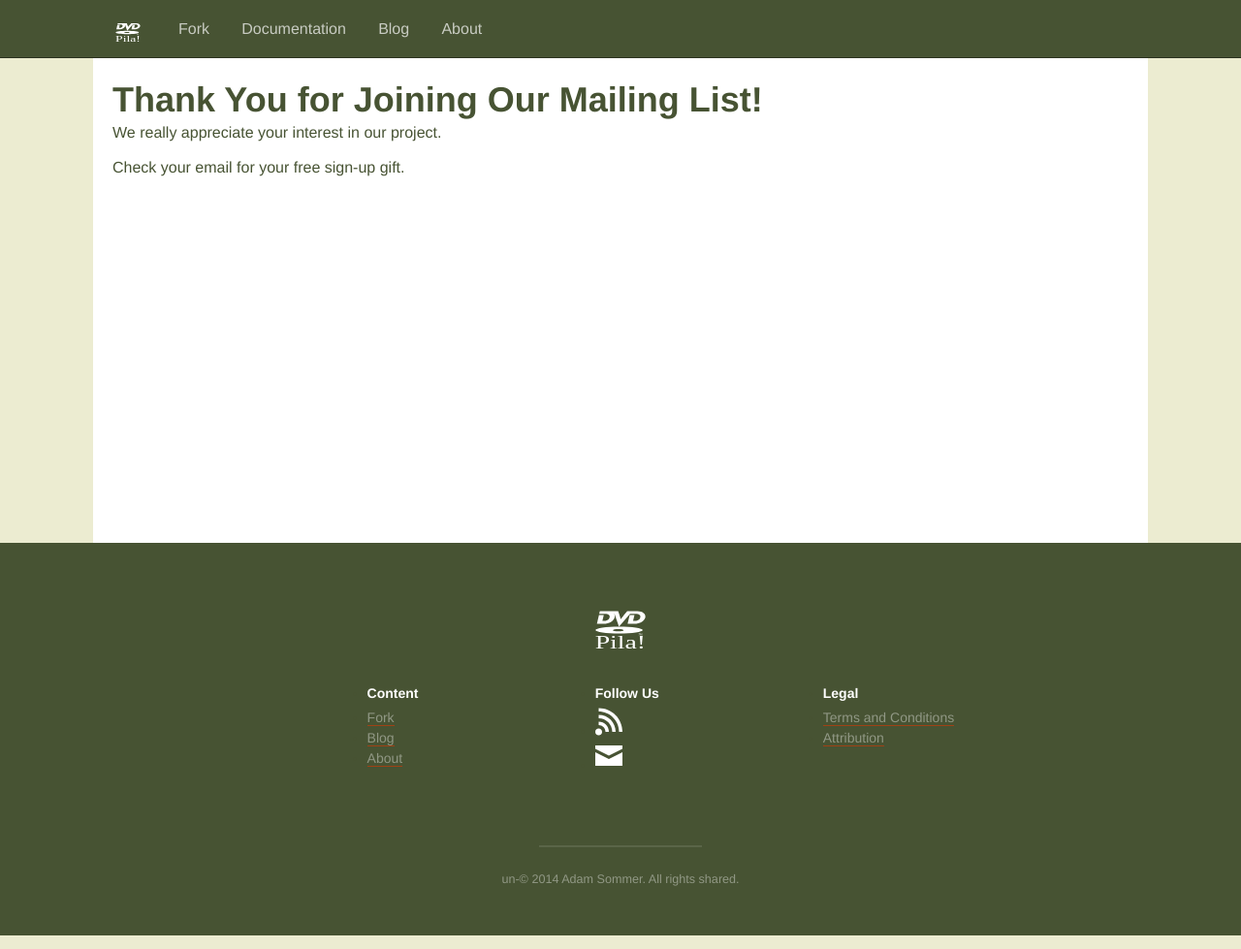
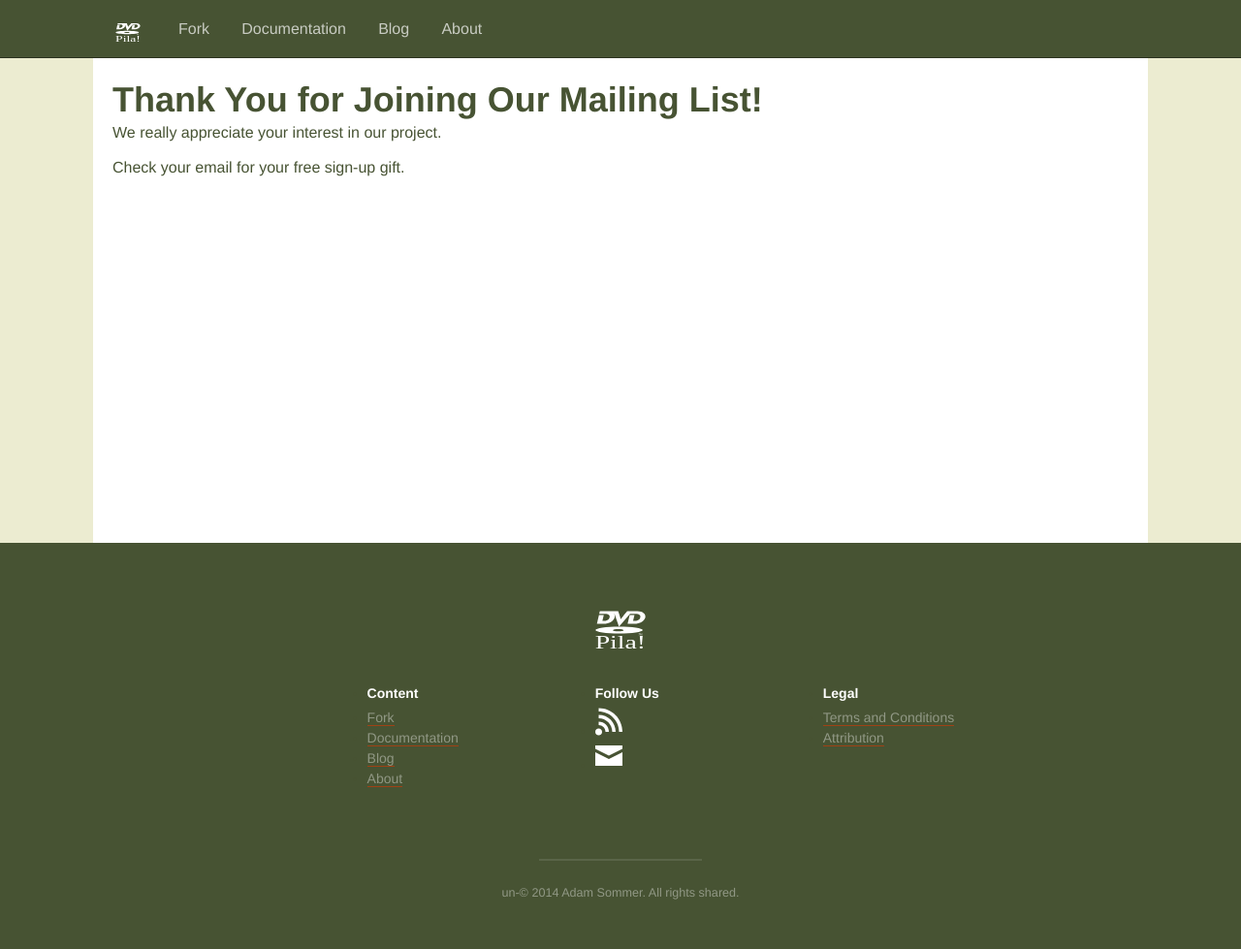
Before and after one commit to asommer70/dvdpila, a Jekyll site: the page built from email_list_confirmation.md, in a window 1280 px wide. Shown: the whole page at 97% size. Built offline with Jekyll 4.4.1, drawn with Linux system fonts in a browser that asks for light colours.

Commit message:
Forgot the footer link for Documentation.

```diff
--- a/_includes/footer.html
+++ b/_includes/footer.html
@@ -7,6 +7,7 @@
   <ul>
     <li><h3>Content</h3></li>
     <li><a href="https://github.com/asommer70/dvdpila">Fork</a></li>
+    <li><a href="https://github.com/asommer70/dvdpila/wiki">Documentation</a></li>
     <li><a href="/blog">Blog</a></li>
     <li><a href="/about">About</a></li>
   </ul>
```
